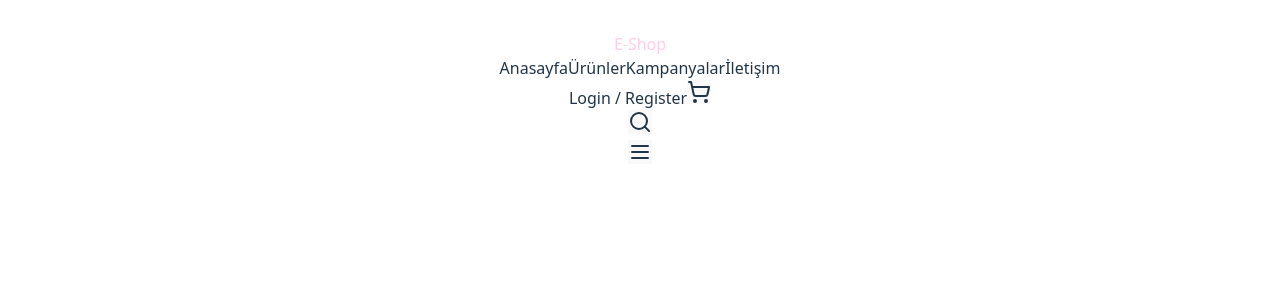
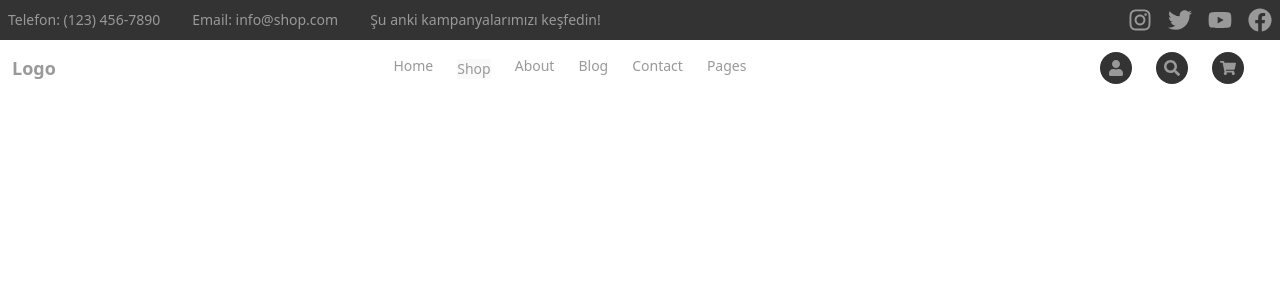
Before and after one commit to TcanTahiroglu/Ecommerse, a React (Vite) app in the folder ecom/: page / in a window 1280 px wide. Shown: the top 300 px of the page. Built offline with nearby package versions, Linux system fonts and the light colour scheme.

Commit message:
header bitti

```diff
--- a/ecom/package.json
+++ b/ecom/package.json
@@ -16,6 +16,7 @@
     "lucide-react": "^0.475.0",
     "react": "^19.0.0",
     "react-dom": "^19.0.0",
+    "react-icons": "^5.4.0",
     "react-redux": "^9.2.0",
     "react-router-dom": "^7.1.5",
     "react-toastify": "^11.0.3",
--- a/ecom/src/App.jsx
+++ b/ecom/src/App.jsx
@@ -1,8 +1,7 @@
 import { useState } from 'react'
-import reactLogo from './assets/react.svg'
-import viteLogo from '/vite.svg'
 import './App.css'
-import Header from './components/header'
+import Header from './components/layout/header'
+
 
 function App() {
   const [count, setCount] = useState(0)
--- a/ecom/src/components/header.jsx
+++ /dev/null
@@ -1,65 +0,0 @@
-import { useState } from "react";
-import { ShoppingCart, Search, Menu, X } from "lucide-react";
-
-const Header = () => {
-  const [isMenuOpen, setIsMenuOpen] = useState(false);
-  const [isSearchOpen, setIsSearchOpen] = useState(false);
-
-  return (
-    <header>
-      <div>
-        {/* Logo */}
-        <a className="text-pink-200" href="/">E-Shop</a>
-
-        {/* Menü */}
-        <nav>
-          <a href="#">Anasayfa</a>
-          <a href="#">Ürünler</a>
-          <a href="#">Kampanyalar</a>
-          <a href="#">İletişim</a>
-        </nav>
-
-        {/* Sağ Taraf - Login, Sepet, Arama ve Menü */}
-        <div>
-          {/* Login / Register */}
-          <a href="#">Login / Register</a>
-
-          {/* Sepet */}
-          <button>
-            <ShoppingCart size={24} />
-          </button>
-
-          {/* Arama Butonu */}
-          <div>
-            {isSearchOpen && (
-              <input
-                type="text"
-                placeholder="Ürün ara..."
-              />
-            )}
-            <button onClick={() => setIsSearchOpen(!isSearchOpen)}>
-              <Search size={24} />
-            </button>
-          </div>
-
-          {/* Mobil Menü Butonu */}
-          <button onClick={() => setIsMenuOpen(!isMenuOpen)}>
-            {isMenuOpen ? <X size={24} /> : <Menu size={24} />}
-          </button>
-        </div>
-      </div>
-
-      {/* Mobil Menü */}
-      {isMenuOpen && (
-        <nav>
-          <a href="#">Anasayfa</a>
-          <a href="#">Ürünler</a>
-          <a href="#">Kampanyalar</a>
-          <a href="#">İletişim</a>
-        </nav>
-      )}
-    </header>
-  );
-};
-
-export default Header;
--- /dev/null
+++ b/ecom/src/components/layout/header.jsx
@@ -0,0 +1,191 @@
+import React, { useState } from "react";
+import data from "../../data"; // Data dosyasını import ediyoruz
+import { FaUser, FaSearch, FaShoppingCart, FaBars, FaInstagram, FaTwitter, FaYoutube, FaFacebook } from "react-icons/fa"; // React Icons
+
+const Header = () => {
+  const [searchActive, setSearchActive] = useState(false);
+  const [menuActive, setMenuActive] = useState(false); // Menü durumunu kontrol etmek için state
+  const [shopMenuActive, setShopMenuActive] = useState(false); // Shop menüsünü kontrol etmek için state
+  const { primary, secondary, tertiary, quaternary, menuBackground, menuText } = data.colors;
+  const { phone, email, campaign } = data.contact; // Yeni eklediğimiz contact bilgileri
+  const { shopCategories } = data; // Kategoriler
+
+  return (
+    <header className="fixed top-0 left-0 w-full z-50">
+      {/* Yeni Üst Bölüm */}
+      <div
+        style={{ backgroundColor: secondary, color: tertiary }}
+        className="hidden sm:flex justify-between items-center p-2 text-sm"
+      >
+        <div className="flex space-x-8">
+          {/* Telefon Numarası */}
+          <div>
+            <span>Telefon: {phone}</span>
+          </div>
+          {/* Mail */}
+          <div>
+            <span>Email: {email}</span>
+          </div>
+          {/* Kampanya */}
+          <div>
+            <span>{campaign}</span>
+          </div>
+        </div>
+        {/* Sosyal Medya İkonları */}
+        <div className="flex space-x-4">
+          <a href="https://www.instagram.com" target="_blank" rel="noopener noreferrer">
+            <FaInstagram className="text-2xl hover:text-tertiary" />
+          </a>
+          <a href="https://www.twitter.com" target="_blank" rel="noopener noreferrer">
+            <FaTwitter className="text-2xl hover:text-tertiary" />
+          </a>
+          <a href="https://www.youtube.com" target="_blank" rel="noopener noreferrer">
+            <FaYoutube className="text-2xl hover:text-tertiary" />
+          </a>
+          <a href="https://www.facebook.com" target="_blank" rel="noopener noreferrer">
+            <FaFacebook className="text-2xl hover:text-tertiary" />
+          </a>
+        </div>
+      </div>
+
+      {/* Header kısmı */}
+      <div
+        style={{ backgroundColor: primary, color: tertiary }}
+        className="flex items-center justify-between p-3"
+      >
+        {/* Logo */}
+        <div className="flex-shrink-0">
+          <div className="text-lg font-bold">Logo</div>
+        </div>
+
+        {/* Navbar (Navigation) Menüsü */}
+        <div className="flex-1 hidden sm:flex justify-center space-x-6 relative">
+          <a href="/" className="text-sm hover:text-tertiary">
+            Home
+          </a>
+
+          {/* Shop menüsünü açılır hale getirdik */}
+          <div className="relative">
+            <button
+              onClick={() => setShopMenuActive(!shopMenuActive)}
+              className="text-sm hover:text-tertiary"
+            >
+              Shop
+            </button>
+            {shopMenuActive && (
+              <div
+                style={{ backgroundColor: menuBackground, color: menuText }}
+                className="absolute top-full left-0 mt-2 p-2 rounded-md w-48"
+              >
+                <div className="flex space-x-4">
+                  {shopCategories.map((category, index) => (
+                    <div key={index} className="w-1/3">
+                      <div className="font-bold text-sm py-2">{category.name}</div>
+                      <div className="space-y-2">
+                        {category.subcategories.map((subcategory, subIndex) => (
+                          <a
+                            key={subIndex}
+                            href={subcategory.link}
+                            className="block py-2 text-sm hover:text-tertiary"
+                          >
+                            {subcategory.name}
+                          </a>
+                        ))}
+                      </div>
+                    </div>
+                  ))}
+                </div>
+              </div>
+            )}
+          </div>
+
+          <a href="/about" className="text-sm hover:text-tertiary">
+            About
+          </a>
+          <a href="/blog" className="text-sm hover:text-tertiary">
+            Blog
+          </a>
+          <a href="/contact" className="text-sm hover:text-tertiary">
+            Contact
+          </a>
+          <a href="/pages" className="text-sm hover:text-tertiary">
+            Pages
+          </a>
+        </div>
+
+        {/* Profil İkonları ve Hamburger Menü */}
+        <div className="flex items-center space-x-6 ml-4">
+          <button
+            style={{ backgroundColor: secondary, color: tertiary }}
+            className="p-2 rounded-full"
+          >
+            <FaUser />
+          </button>
+
+          <div className="relative">
+            <button
+              onClick={() => setSearchActive(!searchActive)}
+              style={{ backgroundColor: secondary, color: tertiary }}
+              className="p-2 rounded-full"
+            >
+              <FaSearch />
+            </button>
+            {searchActive && (
+              <input
+                type="text"
+                placeholder="Arama yap..."
+                style={{ backgroundColor: quaternary, color: primary }}
+                className="absolute left-0 top-full mt-2 p-1 w-40 rounded-md text-sm"
+              />
+            )}
+          </div>
+
+          <button
+            style={{ backgroundColor: secondary, color: tertiary }}
+            className="p-2 rounded-full"
+          >
+            <FaShoppingCart />
+          </button>
+
+          {/* Hamburger Menü */}
+          <button
+            onClick={() => setMenuActive(!menuActive)} // Menü için toggling işlemi
+            style={{ backgroundColor: secondary, color: tertiary }}
+            className="p-2 rounded-full sm:hidden"
+          >
+            <FaBars />
+          </button>
+        </div>
+      </div>
+
+      {/* Navbar (Navigation) Menüsü Alt Satıra Alındı */}
+      {/* Mobil Navbar */}
+      <div className="sm:hidden mt-4">
+        <a href="/" className="block text-sm py-2">
+          Home
+        </a>
+        <a href="/product" className="block text-sm py-2">
+          Product
+        </a>
+        <a href="/pricing" className="block text-sm py-2">
+          Pricing
+        </a>
+        <a href="/contact" className="block text-sm py-2">
+          Contact
+        </a>
+      </div>
+
+      {/* Menü (Mobil İçin), içi boş */}
+      {menuActive && (
+        <div
+          style={{ backgroundColor: quaternary, color: primary }}
+          className="absolute top-full right-0 mt-2 p-2 rounded-md sm:hidden"
+        >
+          {/* Menü öğeleri boş bırakıldı */}
+        </div>
+      )}
+    </header>
+  );
+};
+
+export default Header;
--- a/ecom/src/data.js
+++ b/ecom/src/data.js
@@ -1,17 +1,37 @@
-
-export const products = [
+// data.js
+export default {
+  colors: {
+    primary: "#ffffff",
+    secondary: "#333333",
+    tertiary: "#999999",
+    quaternary: "#f4f4f4",
+  },
+  shopCategories: [
     {
-      id: 1,
-      name: 'Ürün1',
-      price: '1111',
-      image: '',
-      description: 'ürün aciklama',
-      discount: "111",
+      name: "Kadın",
+      subcategories: [
+        { name: "Elbise", link: "/category/women/dress" },
+        { name: "Ayakkabı", link: "/category/women/shoes" },
+      ],
     },
-  ];
-  export const sliderImages = [
-    '',
-  ];
-  export const logo = [
-    '',
-  ];
+    {
+      name: "Erkek",
+      subcategories: [
+        { name: "Pantolon", link: "/category/men/pants" },
+        { name: "Gömlek", link: "/category/men/shirt" },
+      ],
+    },
+    {
+      name: "Çocuk",
+      subcategories: [
+        { name: "Tişört", link: "/category/kids/tshirt" },
+        { name: "Şapka", link: "/category/kids/hat" },
+      ],
+    },
+  ],
+  contact: {
+    phone: "(123) 456-7890",
+    email: "info@shop.com",
+    campaign: "Şu anki kampanyalarımızı keşfedin!",
+  },
+};
```
Also changed, not shown: ecom/src/components/pages/Homepage.jsx (added), 1 other file (tests, documents, lock files or other folders).
